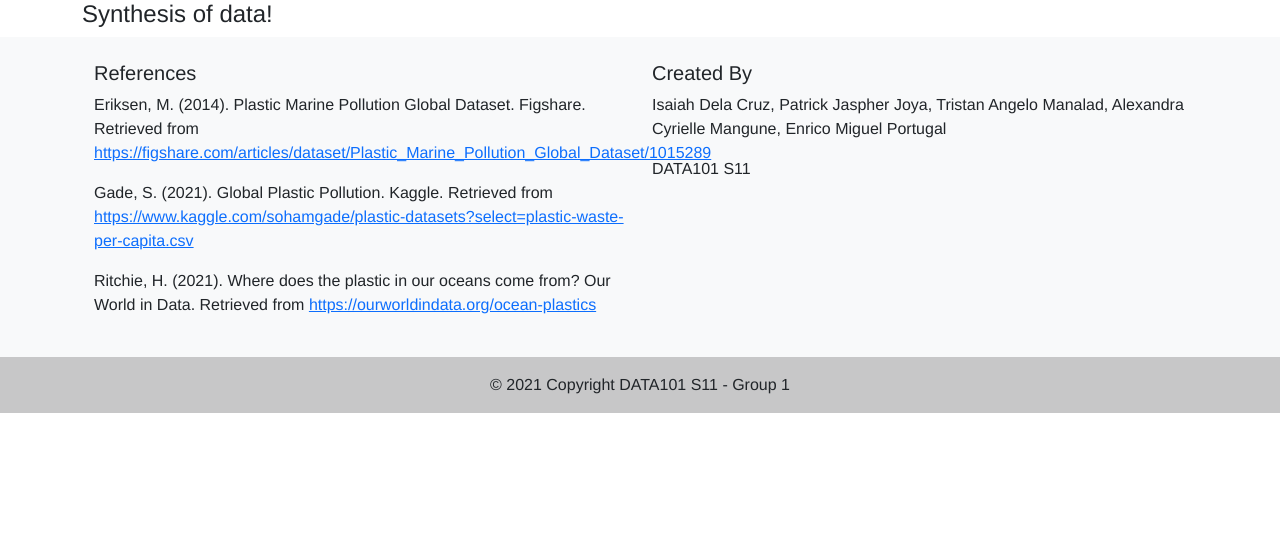
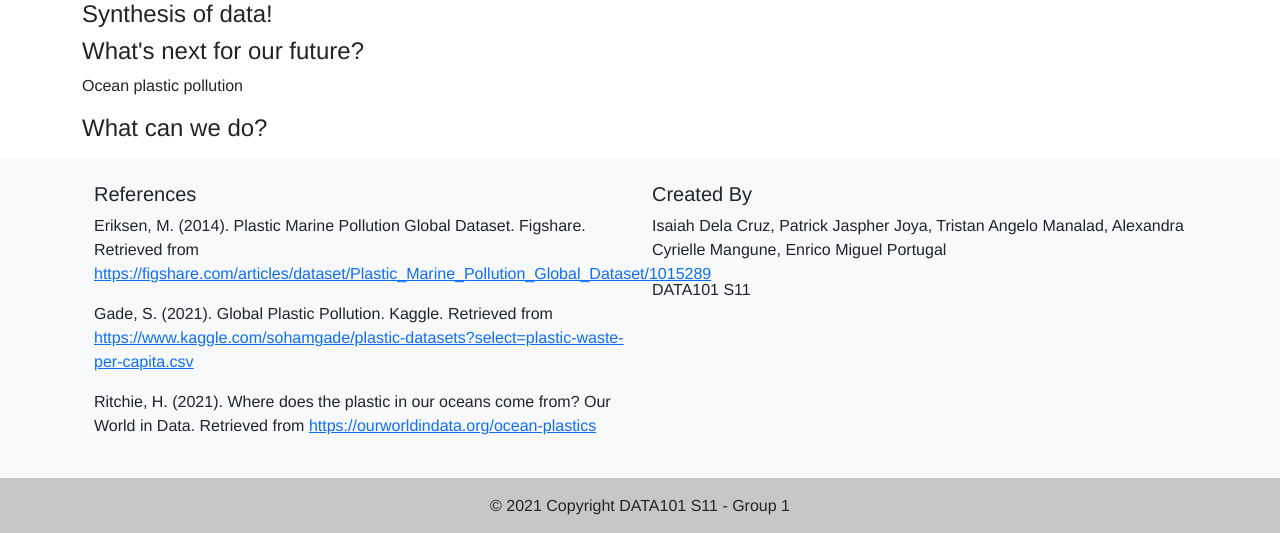
Before and after one commit to lexcyman/data101-app, a Flask app: page /synthesis-of-data in a window 1280 px wide. Shown: the part 56-589 px from the top of the page. Run offline with Flask 2, Linux system fonts and the light colour scheme.

Commit message:
Update synthesis.html

```diff
--- a/application/templates/synthesis.html
+++ b/application/templates/synthesis.html
@@ -3,5 +3,13 @@
 {% block content %}
 
 <h4>Synthesis of data!</h4>
+<h4>What's next for our future? </h4>
+<p>
+    Ocean plastic pollution
+</p>
 
+<h4>What can we do?</h4>
+<p>
+
+</p>
 {% endblock %}
```
